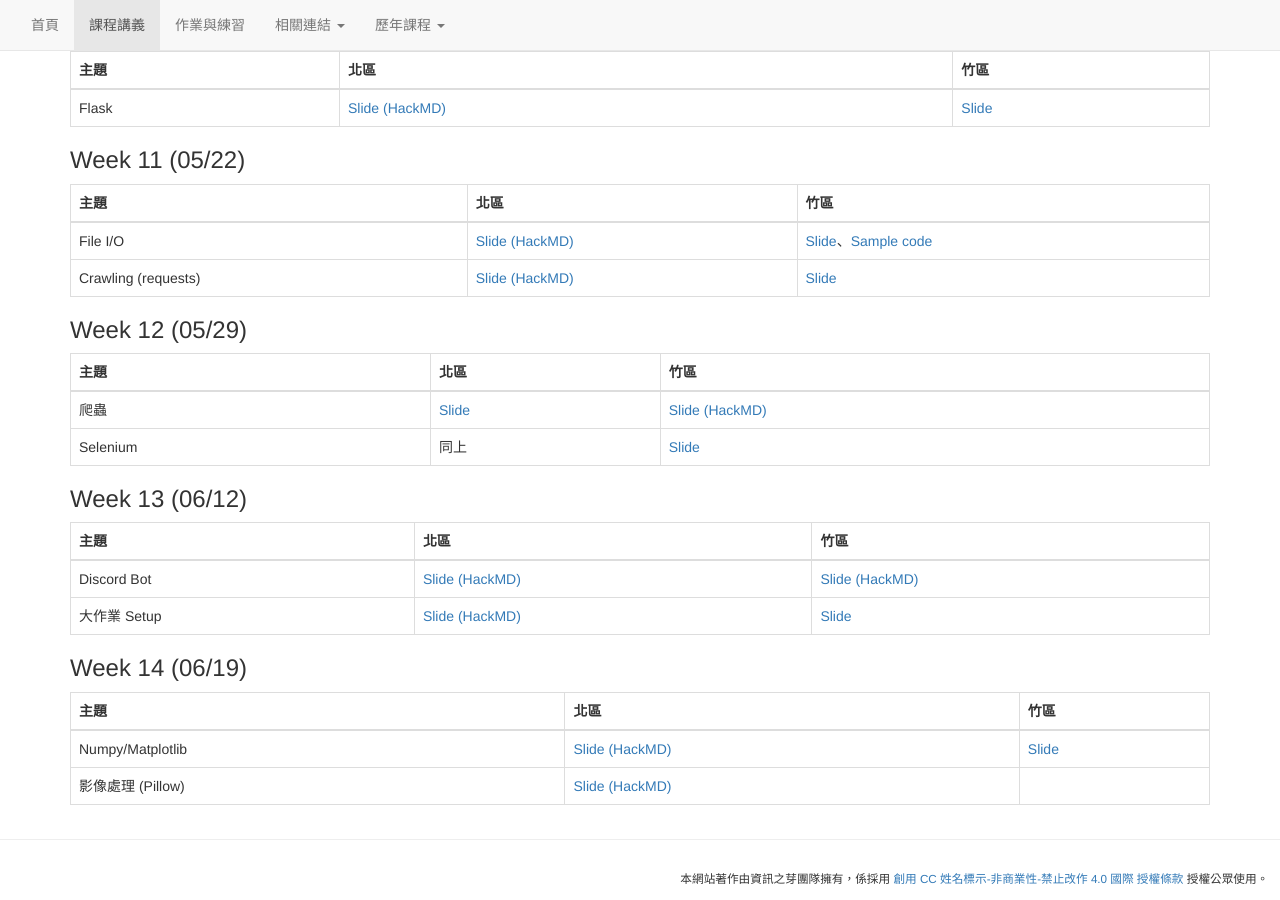
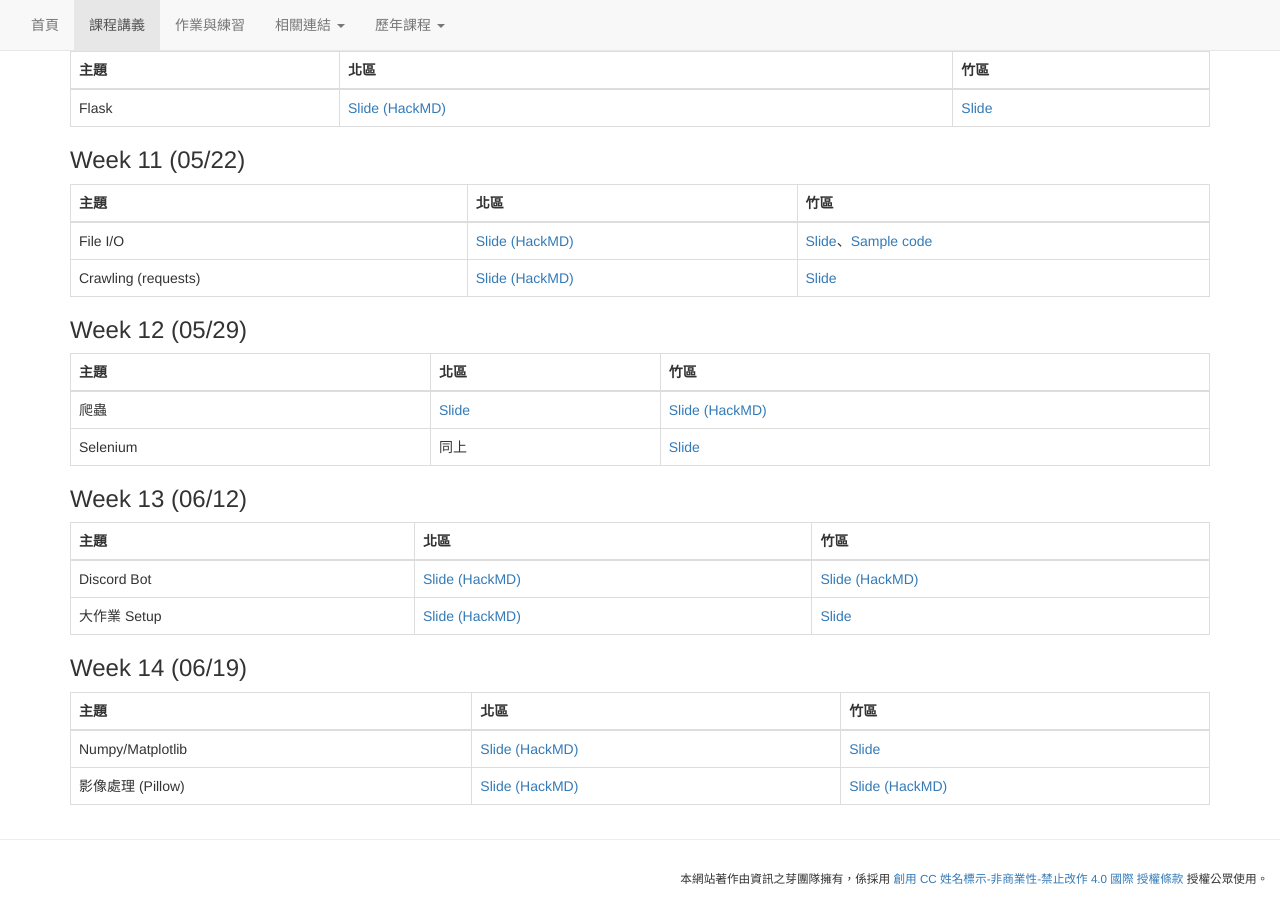
Before and after one commit to tw-csie-sprout/py2022, a Jekyll site: the page built from slides.md, in a window 1280 px wide and 900 px high, scrolled down 1759 px. Built offline with Jekyll 4.4.1, drawn with Linux system fonts in a browser that asks for light colours.

Commit message:
Updated Week 14 Slides

```diff
--- a/slides.md
+++ b/slides.md
@@ -114,4 +114,4 @@ title: "課程講義"
 | 主題 | 北區 | 竹區 |
 | --- | --- | --- |
 | Numpy/Matplotlib | [Slide (HackMD)](https://hackmd.io/@YuKai0928/SJs5AYnxq#/) | [Slide](https://drive.google.com/file/d/1C4BjC5VxoARqiEg7oIkfkwvsg0MF471B/view?usp=sharing) |
-| 影像處理 (Pillow) | [Slide (HackMD)](https://hackmd.io/@Ev0n9YKlTzCKhedHrgZ2zw/S1viEDwK9#/) |  |
+| 影像處理 (Pillow) | [Slide (HackMD)](https://hackmd.io/@Ev0n9YKlTzCKhedHrgZ2zw/S1viEDwK9#/) | [Slide (HackMD)](https://hackmd.io/@Z_ZMXd6ISlObZMLPsr_6WA/S17eunjtc#/) |
```
